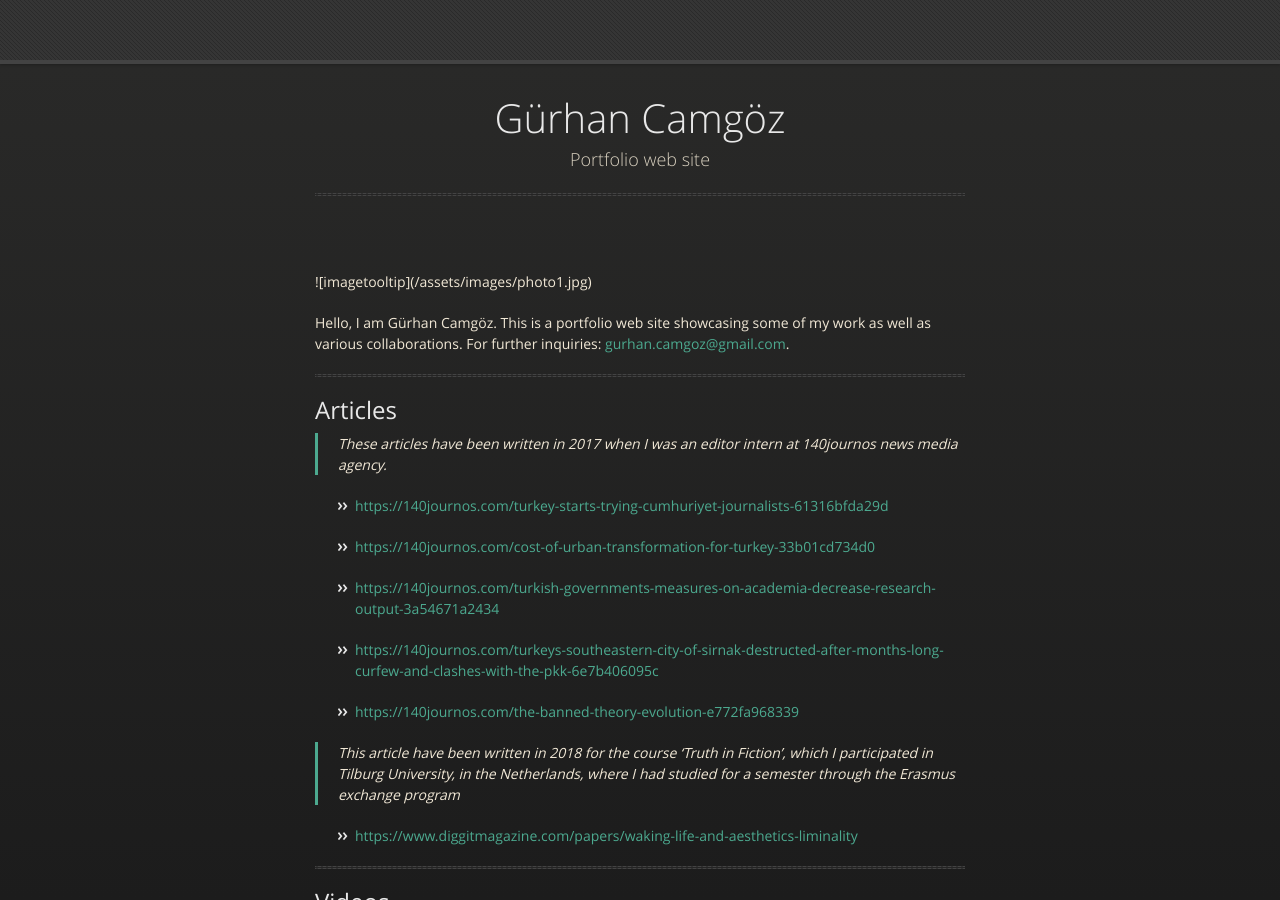
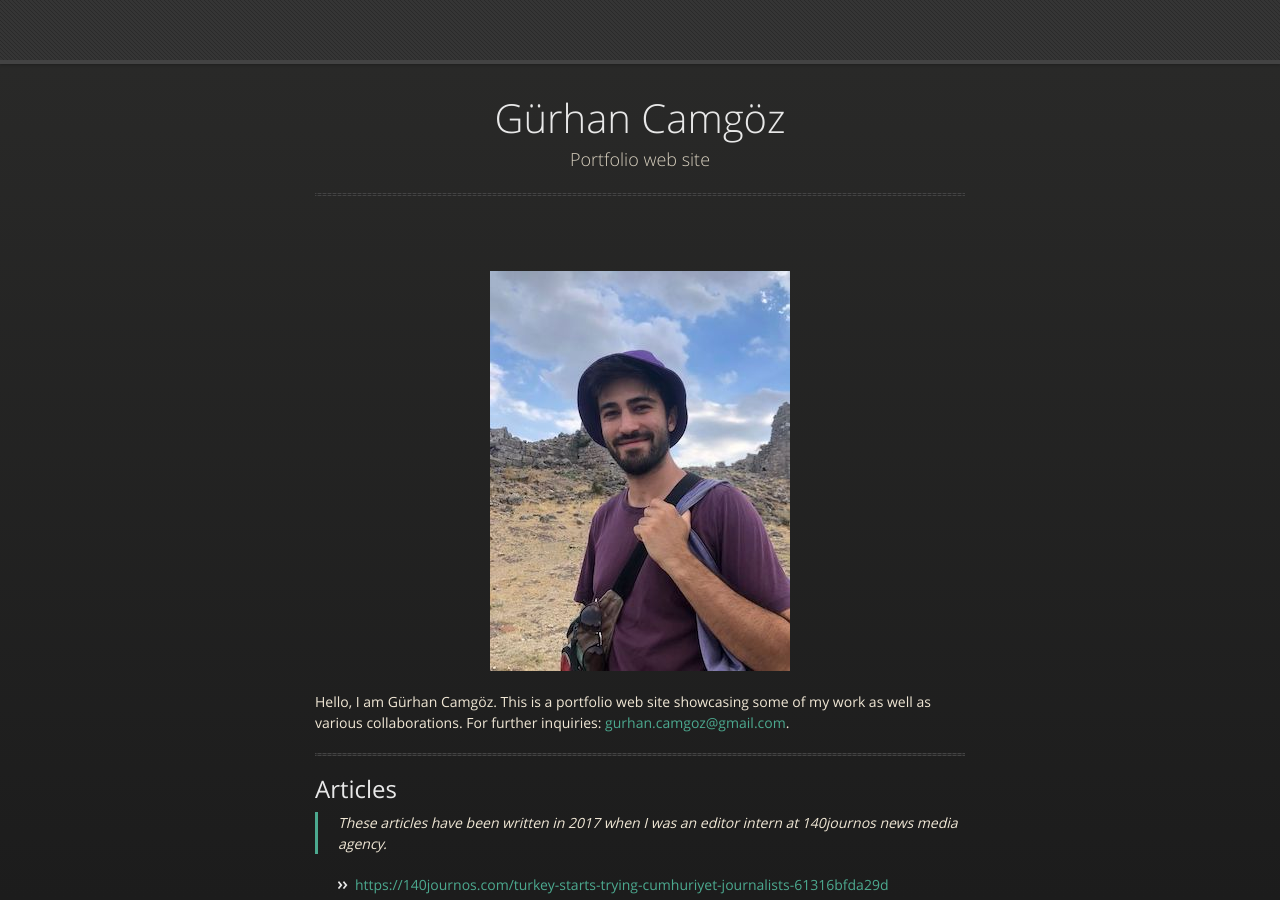
Before and after one commit to gurhan-camgoz/gurhan-camgoz.github.io, a Jekyll site: the page built from index.md, in a window 1280 px wide and 900 px high. Built offline with Jekyll 4.4.1, drawn with Linux system fonts in a browser that asks for light colours.

Commit message:
photofinal

```diff
--- a/index.md
+++ b/index.md
@@ -1,9 +1,10 @@
 ---
 layout: default
 ---
-<p>
-![imagetooltip](/assets/images/photo1.jpg)
-</p>
+
+![imagetooltip](/assets/images/photo1.jpg){:style="display:block; margin-left:auto; margin-right:auto"}
+
+
 Hello, I am Gürhan Camgöz. This is a portfolio web site showcasing some of my work as well as various collaborations. For further inquiries: [gurhan.camgoz@gmail.com](mailto:gurhan.camgoz@gmail.com).
 
 * * *
```
Also changed, not shown: 1 other file.
